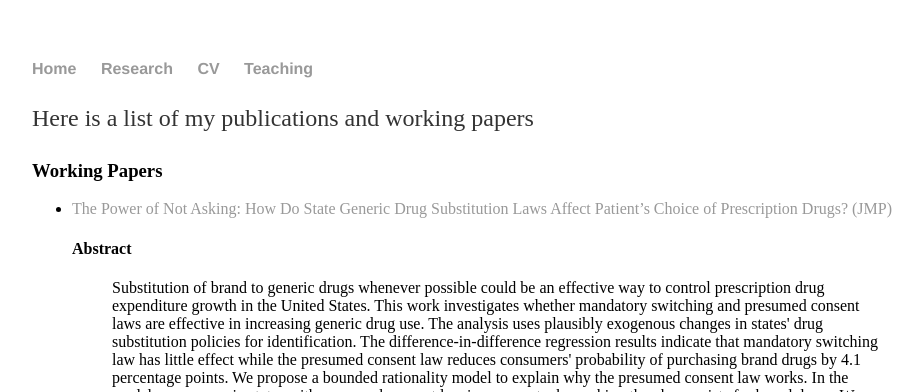
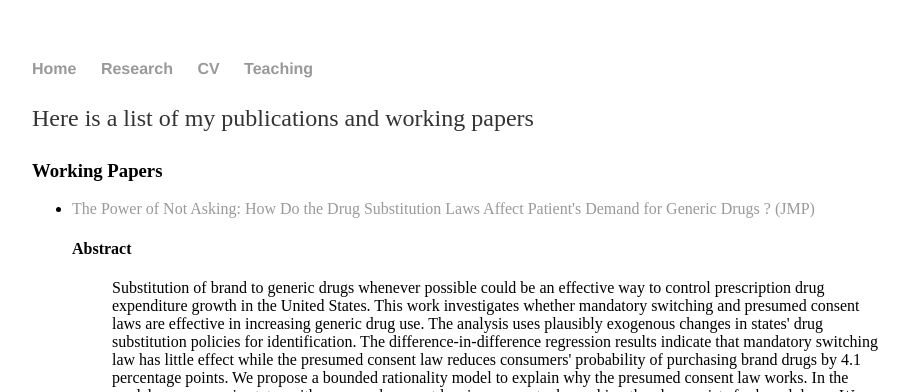
Before and after one commit to kprinceing/kprinceing.github.io, a Jekyll site: the page built from research.html, in a window 1280 px wide. Shown: the top 392 px of the page, without its empty margins (160-1083 px from the left). Built offline with Jekyll 4.4.1, drawn with Linux system fonts in a browser that asks for light colours.

Commit message:
Update research.html

```diff
--- a/research.html
+++ b/research.html
@@ -6,7 +6,7 @@
 	<p>Here is a list of my publications and working papers</p>
 	<h3>Working Papers</h3>
 	<ul>
-		<li> <a href="https://www.dropbox.com/s/oxyx5nvgrfgfaxg/draft_oct26.pdf?dl=0" onClick="ga('send', 'event', { eventCategory: 'paper', eventAction: 'click', eventValue: 1});"> The Power of Not Asking: How Do State Generic Drug Substitution Laws Affect Patient’s Choice of Prescription Drugs? (JMP) </a> </li>
+		<li> <a href="https://www.dropbox.com/s/oxyx5nvgrfgfaxg/draft_oct26.pdf?dl=0" onClick="ga('send', 'event', { eventCategory: 'paper', eventAction: 'click', eventValue: 1});"> The Power of Not Asking: How Do the Drug Substitution Laws Affect Patient's Demand for Generic Drugs ? (JMP) </a> </li>
 		<h4>  Abstract </h4>
 		<blockquote>Substitution of brand to generic drugs whenever possible could be an effective way to control prescription drug expenditure growth in the United States. This work investigates whether mandatory switching and presumed consent laws are effective in increasing generic drug use. The analysis uses plausibly exogenous changes in states' drug substitution policies for identification. The difference-in-difference regression results indicate that mandatory switching law has little effect while the presumed consent law reduces consumers' probability of purchasing brand drugs by 4.1 percentage points. We propose a bounded rationality model to explain why the presumed consent law works. In the model, consumers in states with presumed consent law incur a cost when asking the pharmacists for brand drugs. We find that the presumed consent law's effect in decreasing brand drug use is equivalent to about 3 dollars increase in brand drug price. By simulating counterfactuals, we find that the average marginal effect of the policy is that the probability of purchasing brand drugs decreases between 6 and 11 percent. A welfare calculation indicates that consumer's surplus loss exceeds the insurance's gain by 7.5 dollars per person when states switch from explicit to presumed consent law.</blockquote>
 		<li> How Does the New Cooperative Medical Scheme Vary Cross Counties and Over Time ? </li>
```
